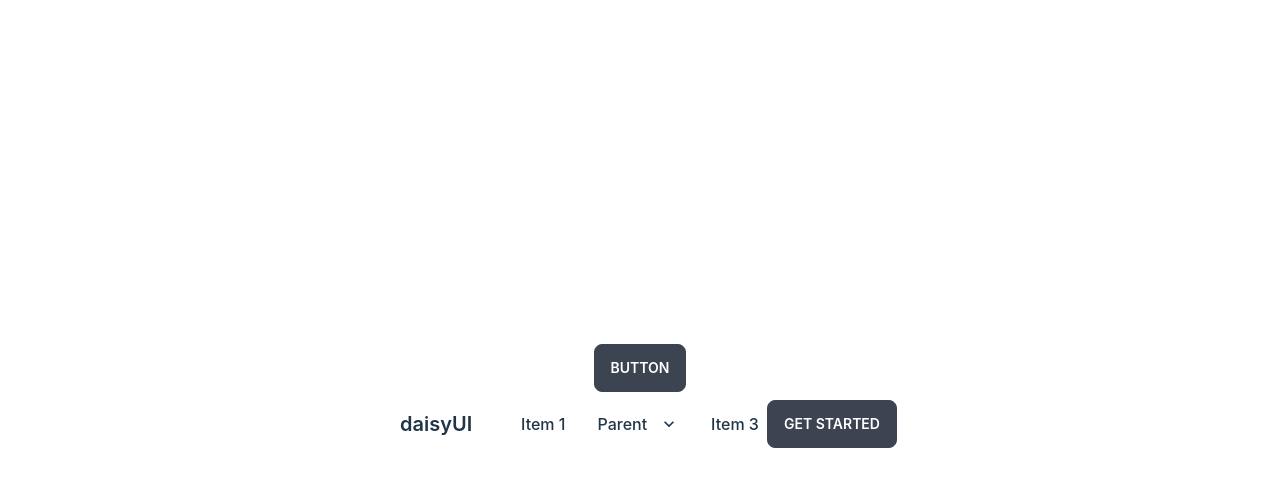
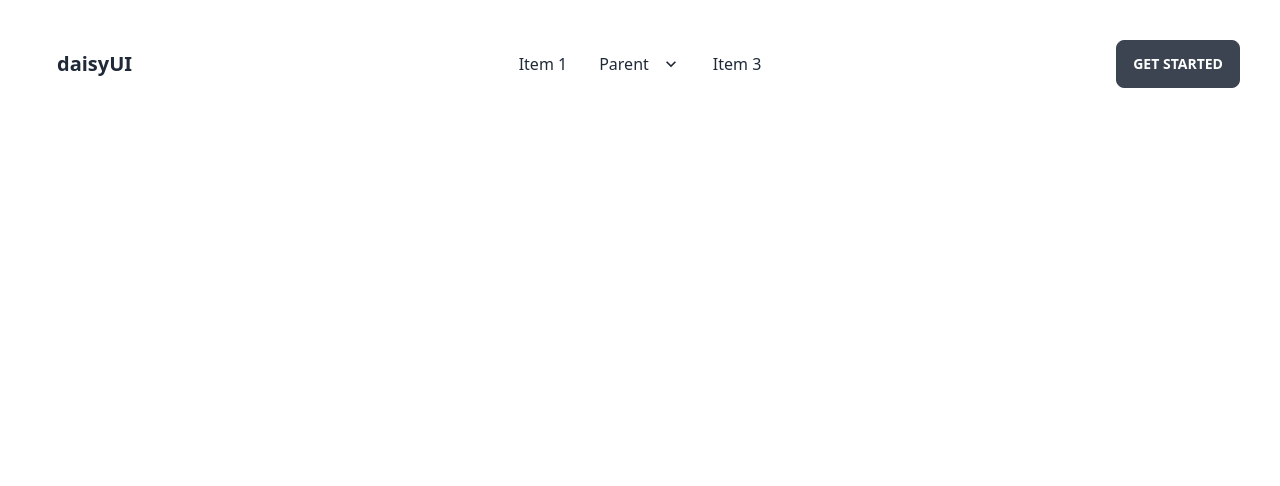
Before and after one commit to shufolislam1/eduWeb, a React (Vite) app: page / in a window 1280 px wide. Shown: the top 486 px of the page. Built offline with nearby package versions, Linux system fonts and the light colour scheme.

Commit message:
commented all the css in index.css

```diff
--- a/src/App.jsx
+++ b/src/App.jsx
@@ -7,7 +7,6 @@ function App() {
 
   return (
     <div className="App">
-      <button className="btn">Button</button>
       <div className="navbar bg-base-100">
   <div className="navbar-start">
     <div className="dropdown">
@@ -51,6 +50,7 @@ function App() {
     <a className="btn">Get started</a>
   </div>
 </div>
+
     </div>
   )
 }
--- a/src/index.css
+++ b/src/index.css
@@ -2,7 +2,7 @@
 @tailwind components;
 @tailwind utilities;
 
-:root {
+/* :root {
   font-family: Inter, Avenir, Helvetica, Arial, sans-serif;
   font-size: 16px;
   line-height: 24px;
@@ -71,4 +71,4 @@ button:focus-visible {
   button {
     background-color: #f9f9f9;
   }
-}
+} */
```
